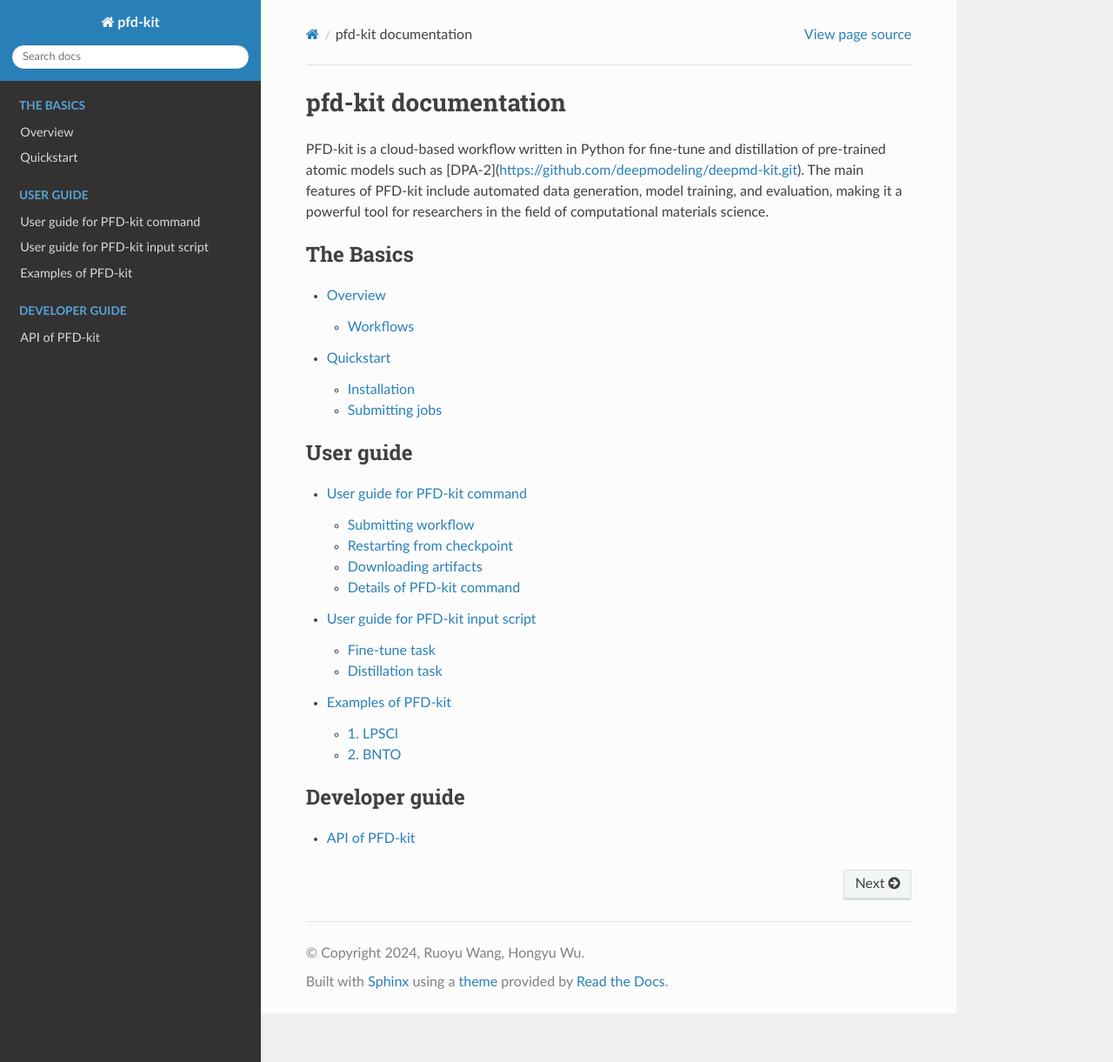
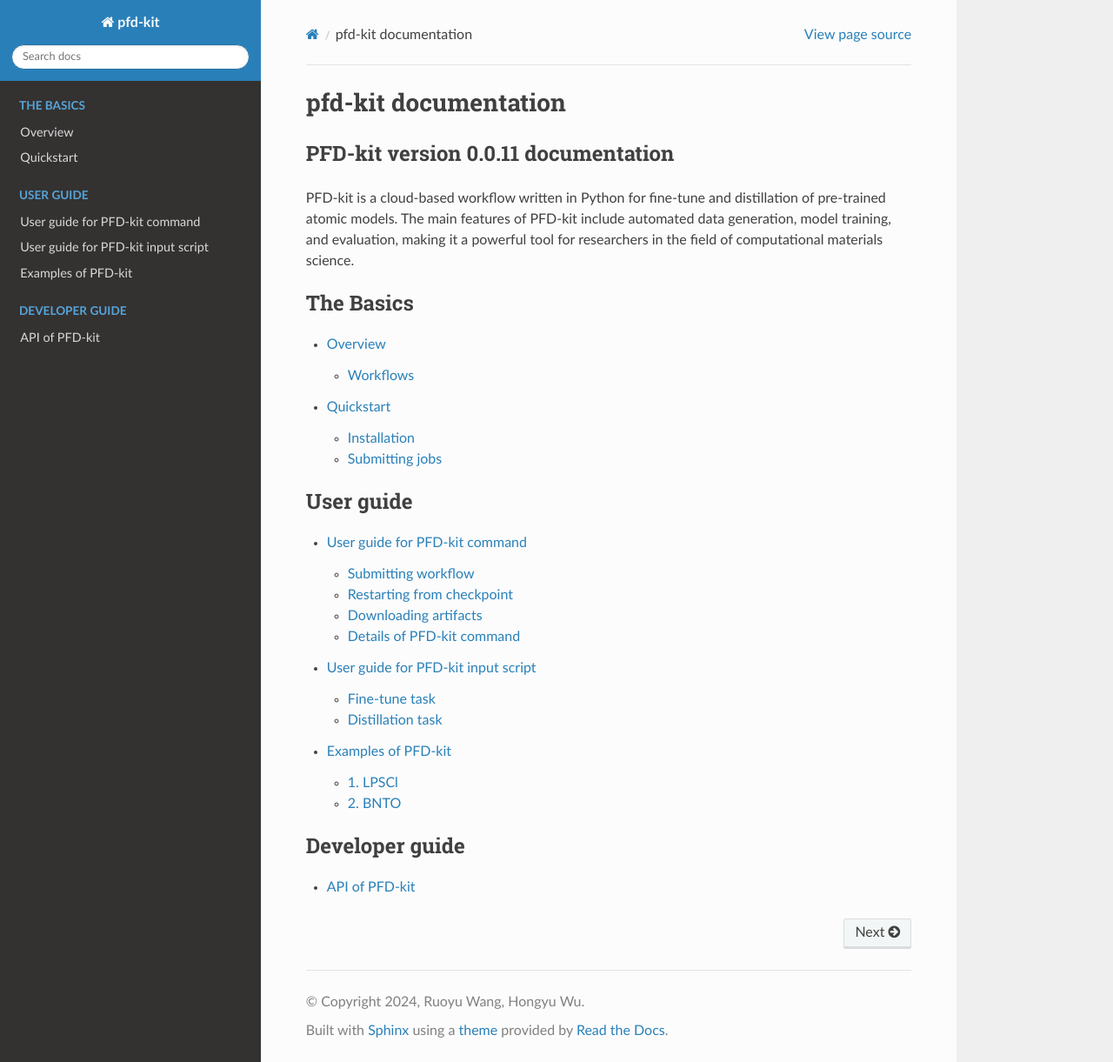
Before and after one commit to ruoyuwang1995nya/pfd-kit, a Sphinx documentation site: the page built from docs/index.rst, in a window 1280 px wide and 1221 px high. Shown: the whole window at 87% size. Built offline with Sphinx 7.4.7 and the Read the Docs theme 3.1.0, drawn with Linux system fonts in a browser that asks for light colours.

Commit message:
fix: update docs

```diff
--- a/docs/index.rst
+++ b/docs/index.rst
@@ -6,7 +6,10 @@
 pfd-kit documentation
 =====================
 
-PFD-kit is a cloud-based workflow written in Python for fine-tune and distillation of pre-trained atomic models such as [DPA-2](https://github.com/deepmodeling/deepmd-kit.git).
+PFD-kit version |version| documentation
+----------------------------------------
+
+PFD-kit is a cloud-based workflow written in Python for fine-tune and distillation of pre-trained atomic models.
 The main features of PFD-kit include automated data generation, model training, and evaluation, making it a powerful tool for researchers in the field
 of computational materials science.
 
```
